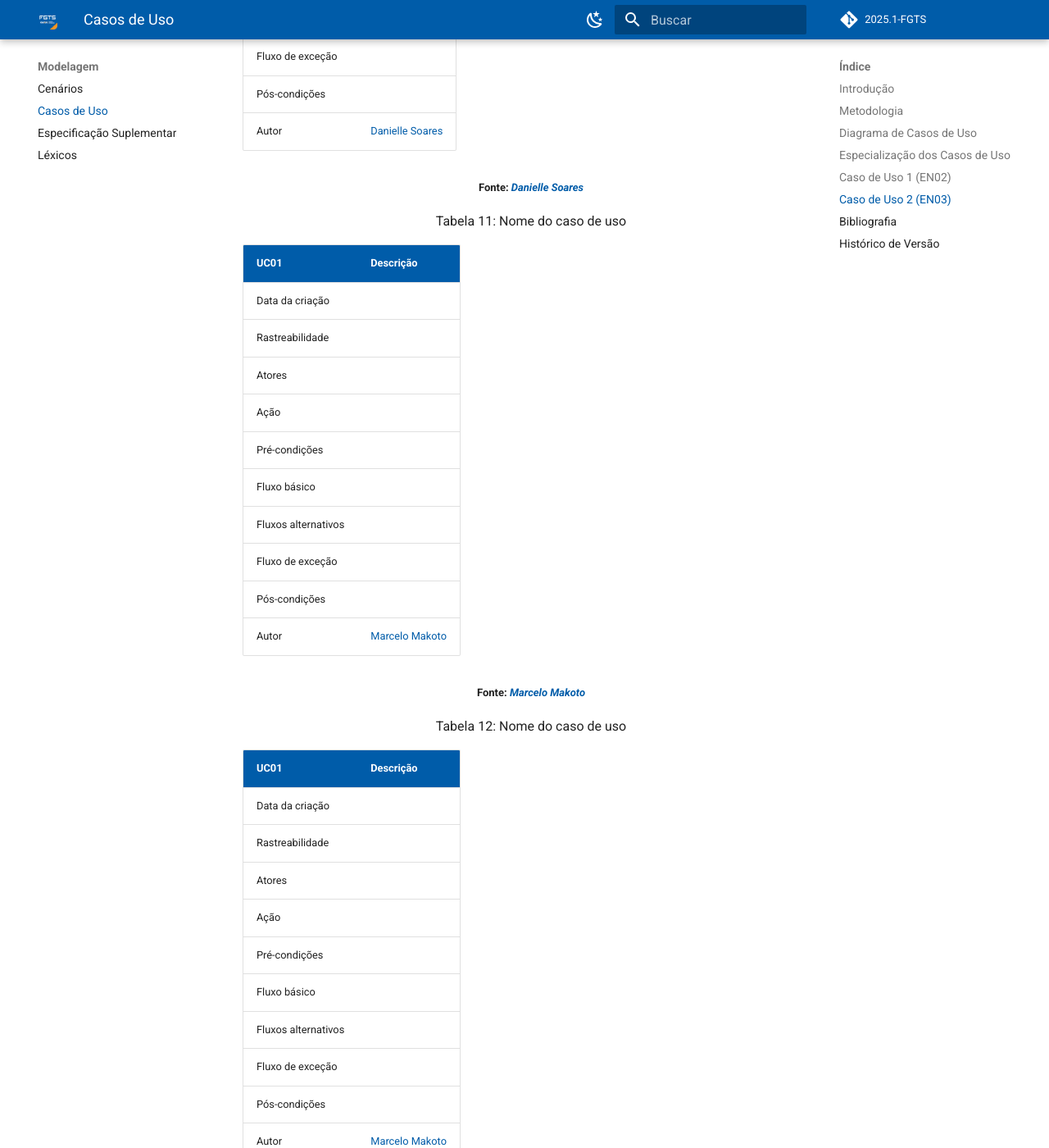
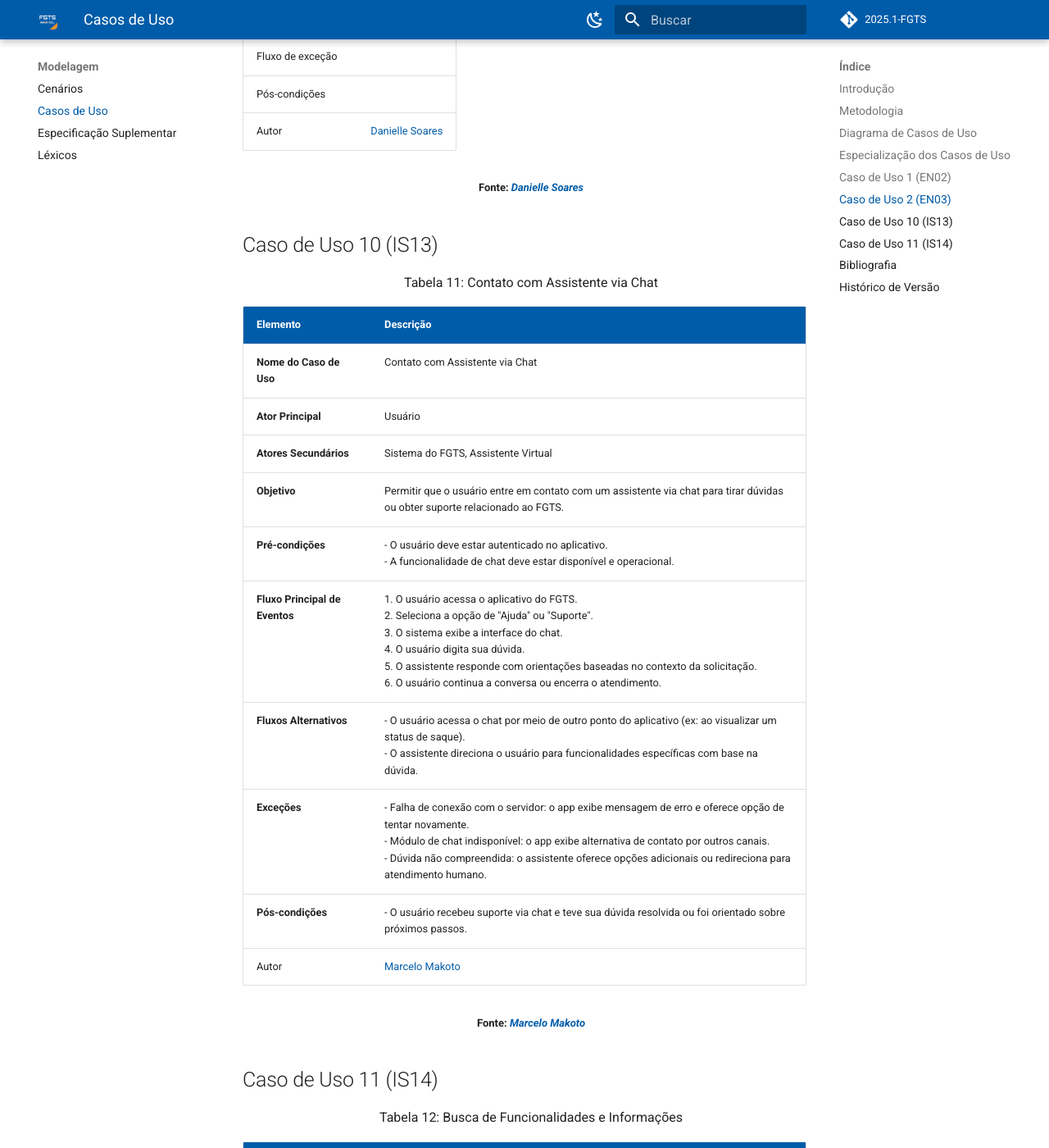
Before and after one commit to eduardodpms/REQ-FGTS, an MkDocs documentation site: the page built from docs/Modelagem/Diagrama.md, in a window 1280 px wide and 1400 px high, scrolled down 7023 px. Shown: the whole window at 82% size. Built offline with MkDocs 1.6.1 and Material for MkDocs 9.7.7, drawn with Linux system fonts in a browser that asks for light colours; comment, search, counter and statistics services are not loaded; some of the changed text lies outside the part shown.

Commit message:
docs: adição dos casos de uso 10 e 11

```diff
--- a/docs/Modelagem/Diagrama.md
+++ b/docs/Modelagem/Diagrama.md
@@ -40,8 +40,8 @@
     </tr>
     <tr>
       <td> Marcelo Makoto </td>
-      <td> - </td>
-      <td> - </td>
+      <td> 17/05/2025 </td>
+      <td> 09:37 </td>
     </tr>
     <tr>
       <td> Maria Eduarda </td>
@@ -65,10 +65,10 @@
 
 ## Especialização dos Casos de Uso
 
+## Caso de Uso 1 (EN02)
+
 <font size="3"><p style="text-align: center">Tabela 2: Visualizar Status Comentado do Saque </p></font>
 
-
-## Caso de Uso 1 (EN02)
 
 | **Elemento**                     | **Descrição** |
 |----------------------------------|----------------|
@@ -86,9 +86,10 @@
 
 <font size="2"><p style="text-align: center"><b>Fonte: <i> [Enzo Emir](https://github.com/EnzoEmir) </i></b></p></font>
 
+## Caso de Uso 2 (EN03)
+
 <font size="3"><p style="text-align: center">Tabela 3: Visualizar Data Prevista para Liberação de Valores </p></font>
 
-## Caso de Uso 2 (EN03)
 
 | **Elemento**                     | **Descrição** |
 |----------------------------------|----------------|
@@ -223,36 +224,40 @@
 
 <font size="2"><p style="text-align: center"><b>Fonte: <i> [Danielle Soares](https://github.com/danielle-soaress) </i></b></p></font>
 
-<font size="3"><p style="text-align: center">Tabela 11: Nome do caso de uso </p></font>
+## Caso de Uso 10 (IS13)
 
-| UC01 | Descrição |
-| ----- | ---------- |
-| Data da criação |  |
-| Rastreabilidade |  |
-| Atores |  |
-| Ação |  |
-| Pré-condições |  |
-| Fluxo básico |  |
-| Fluxos alternativos |  |
-| Fluxo de exceção |  |
-| Pós-condições |  |
+<font size="3"><p style="text-align: center">Tabela 11: Contato com Assistente via Chat </p></font>
+
+| **Elemento**                     | **Descrição** |
+|----------------------------------|----------------|
+| **Nome do Caso de Uso**          | Contato com Assistente via Chat |
+| **Ator Principal**               | Usuário |
+| **Atores Secundários**           | Sistema do FGTS, Assistente Virtual |
+| **Objetivo**                     | Permitir que o usuário entre em contato com um assistente via chat para tirar dúvidas ou obter suporte relacionado ao FGTS. |
+| **Pré-condições**                | - O usuário deve estar autenticado no aplicativo.<br>- A funcionalidade de chat deve estar disponível e operacional. |
+| **Fluxo Principal de Eventos**   | 1. O usuário acessa o aplicativo do FGTS.<br>2. Seleciona a opção de "Ajuda" ou "Suporte".<br>3. O sistema exibe a interface do chat.<br>4. O usuário digita sua dúvida.<br>5. O assistente responde com orientações baseadas no contexto da solicitação.<br>6. O usuário continua a conversa ou encerra o atendimento. |
+| **Fluxos Alternativos**          | - O usuário acessa o chat por meio de outro ponto do aplicativo (ex: ao visualizar um status de saque).<br>- O assistente direciona o usuário para funcionalidades específicas com base na dúvida.<br> |
+| **Exceções**                    | - Falha de conexão com o servidor: o app exibe mensagem de erro e oferece opção de tentar novamente.<br>- Módulo de chat indisponível: o app exibe alternativa de contato por outros canais.<br>- Dúvida não compreendida: o assistente oferece opções adicionais ou redireciona para atendimento humano. |
+| **Pós-condições**                | - O usuário recebeu suporte via chat e teve sua dúvida resolvida ou foi orientado sobre próximos passos. |
 | Autor | [Marcelo Makoto](https://github.com/MM4k)|
 
 <font size="2"><p style="text-align: center"><b>Fonte: <i> [Marcelo Makoto](https://github.com/MM4k) </i></b></p></font>
 
-<font size="3"><p style="text-align: center">Tabela 12: Nome do caso de uso </p></font>
+## Caso de Uso 11 (IS14)
 
-| UC01 | Descrição |
-| ----- | ---------- |
-| Data da criação |  |
-| Rastreabilidade |  |
-| Atores |  |
-| Ação |  |
-| Pré-condições |  |
-| Fluxo básico |  |
-| Fluxos alternativos |  |
-| Fluxo de exceção |  |
-| Pós-condições |  |
+<font size="3"><p style="text-align: center">Tabela 12: Busca de Funcionalidades e Informações </p></font>
+
+| **Elemento**                     | **Descrição** |
+|----------------------------------|----------------|
+| **Nome do Caso de Uso**          | Busca de Funcionalidades e Informações |
+| **Ator Principal**               | Usuário |
+| **Atores Secundários**           | Sistema do FGTS |
+| **Objetivo**                     | Permitir que o usuário localize rapidamente funcionalidades ou informações no aplicativo por meio de um campo de busca. |
+| **Pré-condições**                | - O usuário deve estar autenticado no aplicativo.<br>- O mecanismo de busca deve estar ativo e sincronizado com o conteúdo do sistema. |
+| **Fluxo Principal de Eventos**   | 1. O usuário acessa o aplicativo do FGTS.<br>2. Digita um termo no campo de busca.<br>3. O sistema processa a consulta e exibe resultados relevantes.<br>4. O usuário seleciona uma funcionalidade ou informação listada.<br>5. O sistema redireciona o usuário para a área ou funcionalidade escolhida. |
+| **Fluxos Alternativos**          | - O usuário limpa o campo de busca para iniciar nova consulta.<br>- O sistema sugere termos relacionados para ampliar a busca.<br> |
+| **Exceções**                    | - Termo pesquisado não retorna resultados: o sistema informa que não foram encontrados itens correspondentes.<br>- Falha na comunicação com o servidor de busca: o app exibe mensagem de erro e permite nova tentativa. |
+| **Pós-condições**                | - O usuário localizou e acessou a funcionalidade ou informação desejada via busca. |
 | Autor | [Marcelo Makoto](https://github.com/MM4k)|
 
 <font size="2"><p style="text-align: center"><b>Fonte: <i> [Marcelo Makoto](https://github.com/MM4k) </i></b></p></font>
@@ -316,4 +321,5 @@
 | Versão | Data | Descrição | Autor(es) | Revisor(es) |
 | :-: | :-: | :-: | :-: | :-: |
 | `1.0` | 16/05/2025 | Criação do documento | [Leticia Arisa](https://github.com/Leticia-Arisa-K-Higa) | [Enzo Emir](https://github.com/EnzoEmir)|
-| `1.1` | 17/05/2025 | Adição do caso de uso 1 e 2 |  [Enzo Emir](https://github.com/EnzoEmir) |-|
+| `1.1` | 17/05/2025 | Adição do caso de uso 1 e 2 |  [Enzo Emir](https://github.com/EnzoEmir) | [Marcelo Makoto](https://github.com/MM4k) |
+| `1.2` | 17/05/2025 | Adição dos casos de uso 10 e 11 | [Marcelo Makoto](https://github.com/MM4k) | - |
```
